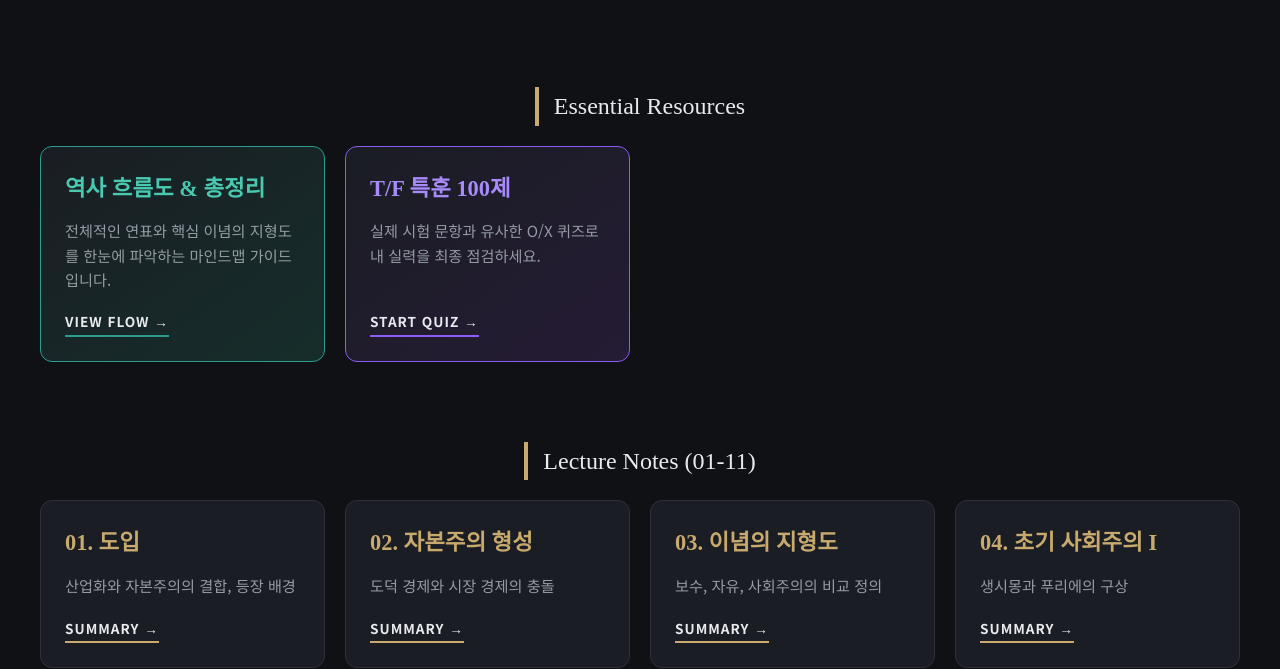
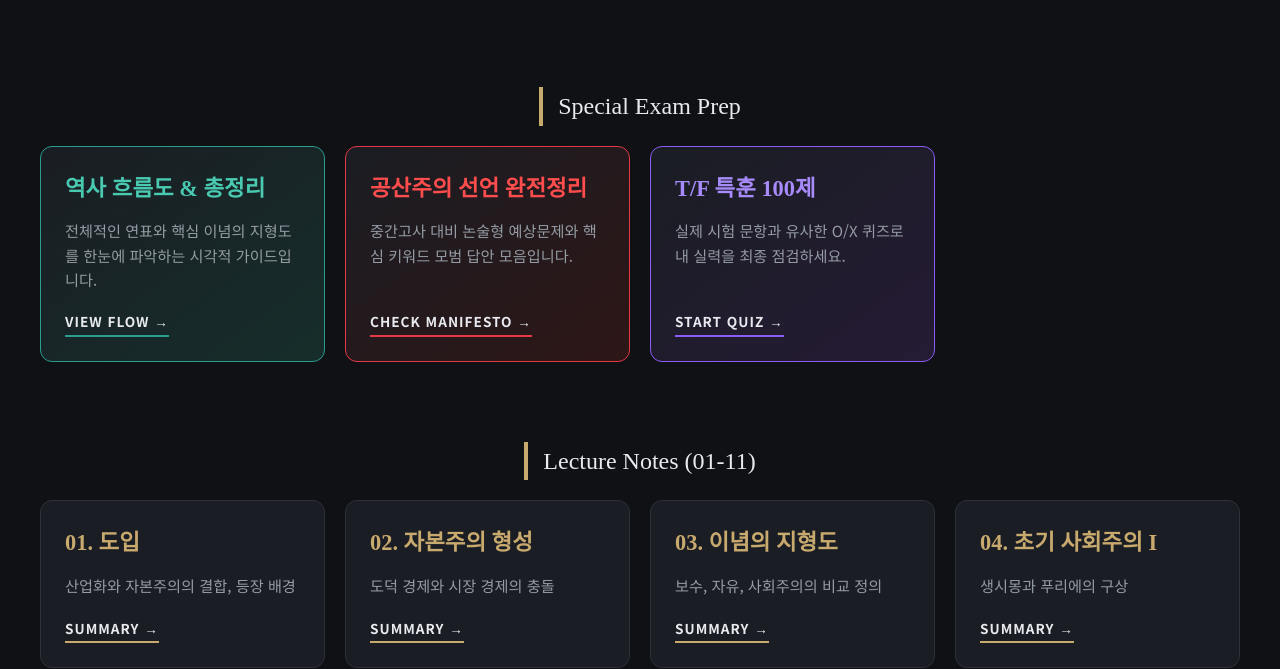
Before and after one commit to emilyjsy/history_of_socialism, a plain HTML site: page index.html in a window 1280 px wide. Shown: the part 145-814 px from the top of the page. Drawn offline with Linux system fonts and the light colour scheme.

Commit message:
Update index.html

```diff
--- a/index.html
+++ b/index.html
@@ -13,6 +13,7 @@
             --accent: #c8a96e; /* Gold */
             --accent-quiz: #8b5cf6; /* Purple */
             --accent-flow: #2a9d8f; /* Teal */
+            --accent-manifesto: #e63946; /* Red */
             --text: #e8eaf0;
             --text-muted: #949ba4;
         }
@@ -94,6 +95,10 @@
         .card.flow-card:hover { border-color: #48c9b0; }
         .card.flow-card h2 { color: #48c9b0; }
 
+        .card.manifesto-card { border-color: var(--accent-manifesto); background: linear-gradient(145deg, #1a1d23, #2e1616); }
+        .card.manifesto-card:hover { border-color: #ff4d4d; }
+        .card.manifesto-card h2 { color: #ff4d4d; }
+
         .card h2 {
             font-family: 'Noto Serif KR', serif;
             font-size: 1.4rem;
@@ -119,6 +124,7 @@
 
         .quiz-card .btn { border-bottom-color: var(--accent-quiz); }
         .flow-card .btn { border-bottom-color: var(--accent-flow); }
+        .manifesto-card .btn { border-bottom-color: var(--accent-manifesto); }
 
         footer {
             margin-top: auto;
@@ -141,14 +147,21 @@
         <p class="subtitle">시험 합격을 위한 프리미엄 학습 포털</p>
     </header>
 
-    <div class="section-title">Essential Resources</div>
+    <div class="section-title">Special Exam Prep</div>
     <main class="grid" style="margin-bottom: 40px;">
         <a href="history_flow.html" class="card flow-card">
             <div>
                 <h2>역사 흐름도 & 총정리</h2>
-                <p>전체적인 연표와 핵심 이념의 지형도를 한눈에 파악하는 마인드맵 가이드입니다.</p>
+                <p>전체적인 연표와 핵심 이념의 지형도를 한눈에 파악하는 시각적 가이드입니다.</p>
             </div>
             <div class="btn">View Flow →</div>
+        </a>
+        <a href="history_manifesto.html" class="card manifesto-card">
+            <div>
+                <h2>공산주의 선언 완전정리</h2>
+                <p>중간고사 대비 논술형 예상문제와 핵심 키워드 모범 답안 모음입니다.</p>
+            </div>
+            <div class="btn">Check Manifesto →</div>
         </a>
         <a href="history_tf.html" class="card quiz-card">
             <div>
@@ -175,7 +188,7 @@
     </main>
 
     <footer>
-        <p>&copy; 2026 Socialism History Portal. Final Integrated Version.</p>
+        <p>&copy; 2026 Socialism History Portal. Final Version.</p>
     </footer>
 
 </body>
```
